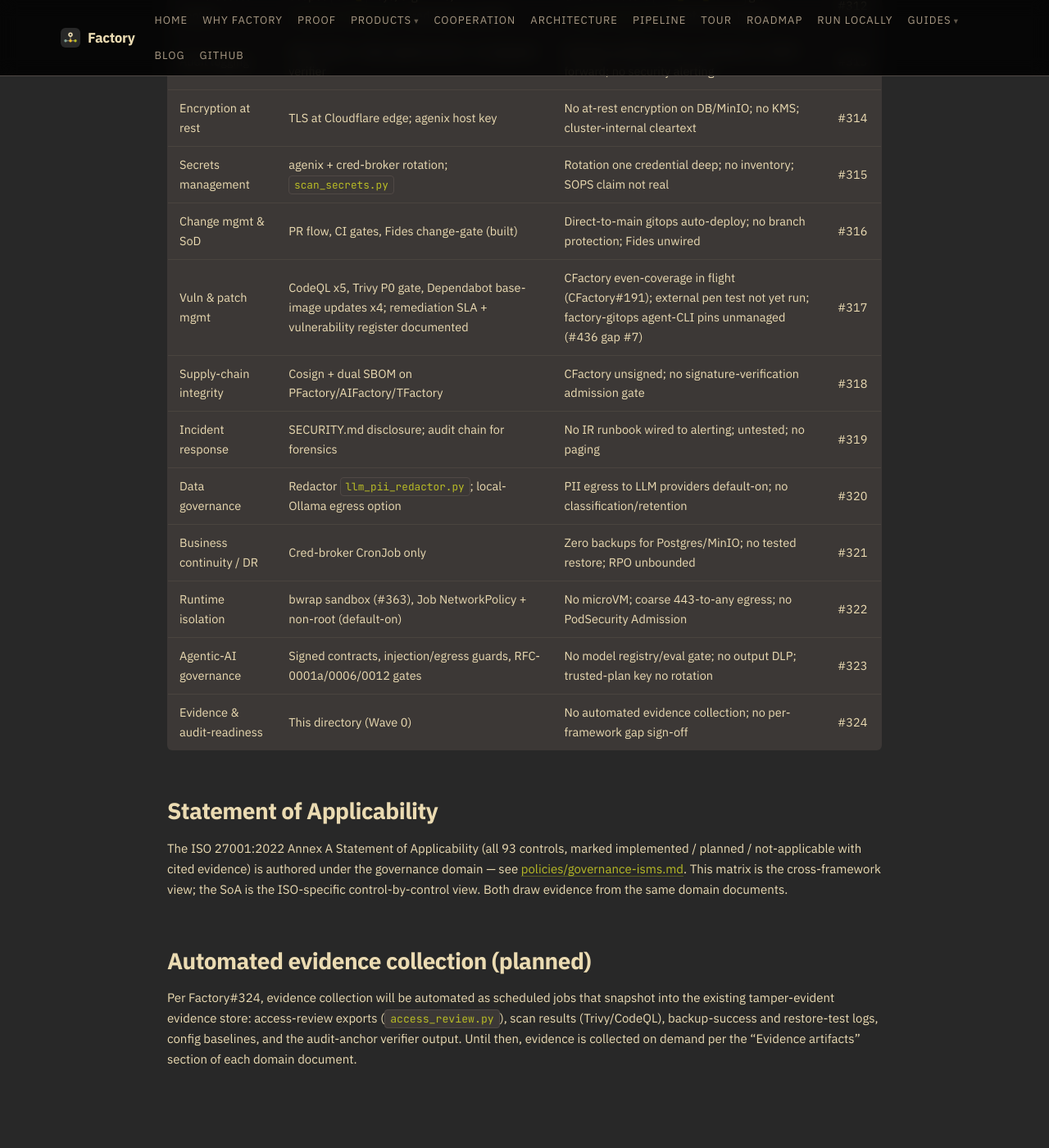
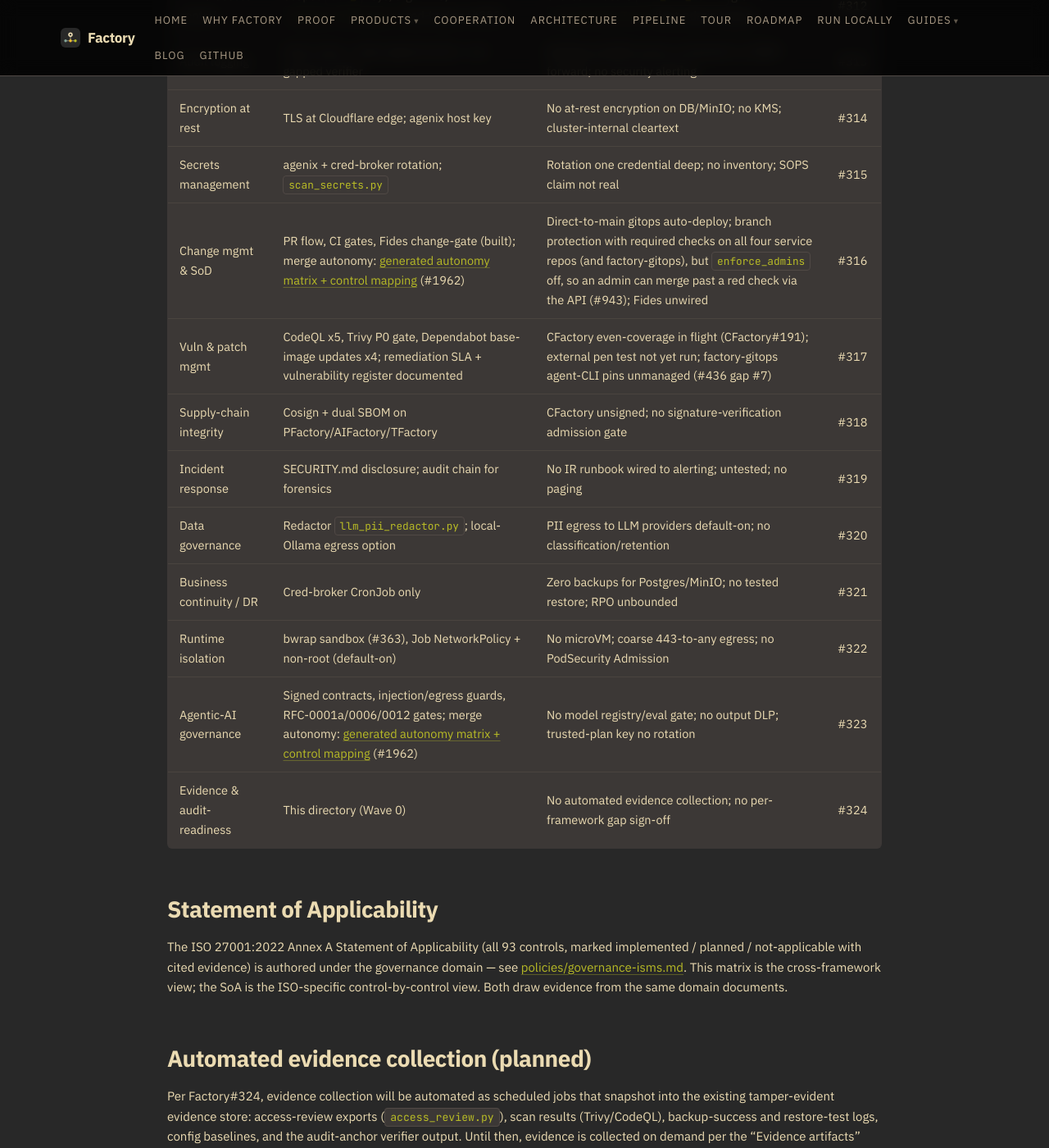
Before and after one commit to olafkfreund/Factory, a Jekyll site: the page built from docs/compliance/control-matrix.md, in a window 1280 px wide and 1400 px high, scrolled down 2214 px. Shown: the whole window at 82% size. Built offline with Jekyll 4.4.1, drawn with Linux system fonts in a browser that asks for light colours; our own code applies the rules of GitHub Pages for plain Markdown files.

Commit message:
docs(#1962): link the published autonomy matrix; correct the #316 protection row (#3544)
* docs(compliance): link the generated autonomy matrix from #316 and #323 rows (#1962)

Links only; the content lives in AIFactory and is generated from code.

Co-Authored-By: Claude Opus 5.5 <noreply@anthropic.com>
Claude-Session: https://claude.ai/code/session_01L5j1hQCdA4NmA4jiKDNBX4

* docs(#1962): link the published matrix at the docs site's canonical domain

AIFactory Pages now serves the Docusaurus build from gh-pages with the aifactory.freundcloud.com domain its config declares; the github.io path redirects there.

Co-Authored-By: Claude Opus 5.5 <noreply@anthropic.com>
Claude-Session: https://claude.ai/code/session_01L5j1hQCdA4NmA4jiKDNBX4

* docs(#316): the control matrix row reflects branch protection as measured

Measured 2026-10-08: required checks on main in Factory/AIFactory/PFactory (8) and TFactory (9), factory-gitops (3); enforce_admins false on all, and an admin REST merge passes a red check (#1962 step 0, filed on #943).

Co-Authored-By: Claude Opus 5.5 <noreply@anthropic.com>
Claude-Session: https://claude.ai/code/session_01L5j1hQCdA4NmA4jiKDNBX4

---------

Co-authored-by: Claude Opus 5.5 <noreply@anthropic.com>

```diff
--- a/docs/compliance/control-matrix.md
+++ b/docs/compliance/control-matrix.md
@@ -47,14 +47,14 @@ as separate columns here.
 | Audit logging | Hash-chain + daily signed anchor + air-gapped verifier | Background/WS events unchained; no SIEM forward; no security alerting | #313 |
 | Encryption at rest | TLS at Cloudflare edge; agenix host key | No at-rest encryption on DB/MinIO; no KMS; cluster-internal cleartext | #314 |
 | Secrets management | agenix + cred-broker rotation; `scan_secrets.py` | Rotation one credential deep; no inventory; SOPS claim not real | #315 |
-| Change mgmt & SoD | PR flow, CI gates, Fides change-gate (built) | Direct-to-main gitops auto-deploy; no branch protection; Fides unwired | #316 |
+| Change mgmt & SoD | PR flow, CI gates, Fides change-gate (built); merge autonomy: [generated autonomy matrix + control mapping](https://aifactory.freundcloud.com/compliance/autonomy-matrix) (#1962) | Direct-to-main gitops auto-deploy; branch protection with required checks on all four service repos (and factory-gitops), but `enforce_admins` off, so an admin can merge past a red check via the API (#943); Fides unwired | #316 |
 | Vuln & patch mgmt | CodeQL x5, Trivy P0 gate, Dependabot base-image updates x4; remediation SLA + vulnerability register documented | CFactory even-coverage in flight (CFactory#191); external pen test not yet run; factory-gitops agent-CLI pins unmanaged (#436 gap #7) | #317 |
 | Supply-chain integrity | Cosign + dual SBOM on PFactory/AIFactory/TFactory | CFactory unsigned; no signature-verification admission gate | #318 |
 | Incident response | SECURITY.md disclosure; audit chain for forensics | No IR runbook wired to alerting; untested; no paging | #319 |
 | Data governance | Redactor `llm_pii_redactor.py`; local-Ollama egress option | PII egress to LLM providers default-on; no classification/retention | #320 |
 | Business continuity / DR | Cred-broker CronJob only | Zero backups for Postgres/MinIO; no tested restore; RPO unbounded | #321 |
 | Runtime isolation | bwrap sandbox (#363), Job NetworkPolicy + non-root (default-on) | No microVM; coarse 443-to-any egress; no PodSecurity Admission | #322 |
-| Agentic-AI governance | Signed contracts, injection/egress guards, RFC-0001a/0006/0012 gates | No model registry/eval gate; no output DLP; trusted-plan key no rotation | #323 |
+| Agentic-AI governance | Signed contracts, injection/egress guards, RFC-0001a/0006/0012 gates; merge autonomy: [generated autonomy matrix + control mapping](https://aifactory.freundcloud.com/compliance/autonomy-matrix) (#1962) | No model registry/eval gate; no output DLP; trusted-plan key no rotation | #323 |
 | Evidence & audit-readiness | This directory (Wave 0) | No automated evidence collection; no per-framework gap sign-off | #324 |
 
 ## Statement of Applicability
```
